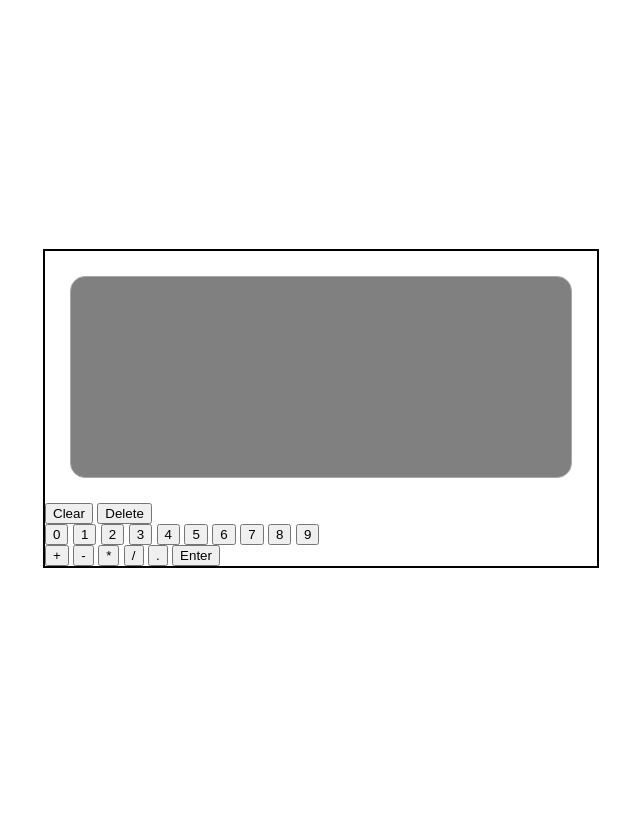
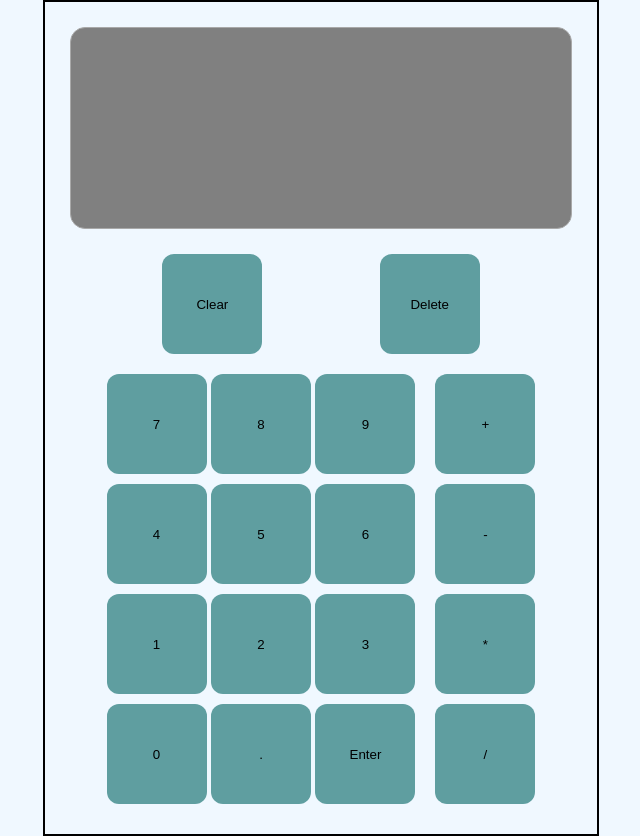
Before and after one commit to migueld51244/Calculator, a plain HTML site: page index.html in a window 1280 px wide. Shown: the whole page, without its empty margins (319-959 px from the left). Drawn offline with Linux system fonts and the light colour scheme.

Commit message:
Finished basic style

```diff
--- a/index.html
+++ b/index.html
@@ -16,24 +16,33 @@
     </div>
     <div class="keyboard">
       <div class="numbers-pad">
-        <button id="zero">0</button>
-        <button id="one">1</button>
-        <button id="two">2</button>
-        <button id="three">3</button>
-        <button id="four">4</button>
-        <button id="five">5</button>
-        <button id="six">6</button>
-        <button id="seven">7</button>
-        <button id="eight">8</button>
-        <button id="nine">9</button>
+        <div class="row-1">
+          <button id="seven">7</button>
+          <button id="eight">8</button>
+          <button id="nine">9</button>
+        </div>
+        <div class="row-2">
+          <button id="four">4</button>
+          <button id="five">5</button>
+          <button id="six">6</button>
+        </div>
+        <div class="row-3">
+          <button id="one">1</button>
+          <button id="two">2</button>
+          <button id="three">3</button>
+        </div>
+        <div class="row-4">
+          <button id="zero">0</button>
+          <button id="dot">.</button>
+          <button id="enter">Enter</button>
+        </div>
       </div>
+
       <div class="operators-pad">
         <button id="plus">+</button>
         <button id="minus">-</button>
         <button id="times">*</button>
         <button id="divide">/</button>
-        <button id="dot">.</button>
-        <button id="enter">Enter</button>
       </div>
     </div>
   </div>
--- a/style.css
+++ b/style.css
@@ -1,9 +1,16 @@
+* {
+  padding: 0;
+  margin: 0;
+}
+
 body {
   min-height: 100vh;
   display: flex;
   justify-content: center;
   align-items: center;
   font-family: 'Franklin Gothic Medium', 'Arial Narrow', Arial, sans-serif;
+  background-color: aliceblue;
+  box-sizing: border-box;
 }
 
 .calculator-body {
@@ -18,3 +25,44 @@ body {
   height: 200px;
   margin: 25px;
 }
+
+.operators-pad {
+  display: flex;
+  flex-direction: column;
+}
+
+.keyboard {
+  display: flex;
+  margin-bottom: 25px;
+  justify-content: center;
+}
+
+button {
+  width: 100px;
+  height: 100px;
+  border: none;
+  border-radius: 12%;
+  background-color: cadetblue;
+  cursor: pointer;
+}
+
+.upper-buttons {
+  display: flex;
+  justify-content: space-evenly;
+  margin-bottom: 15px;
+}
+
+.row-1, .row-2, .row-3, .row-4 {
+  margin: 5px;
+}
+
+#plus, #minus, #divide, #times {
+  margin: 5px;
+}
+
+.numbers-pad {
+  display: flex;
+  flex-direction: column;
+  justify-content: space-evenly;
+  margin-right: 10px;
+}
```
